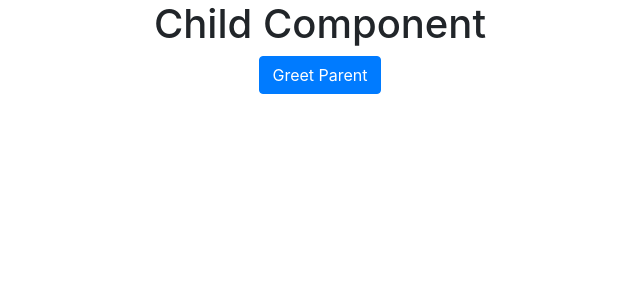
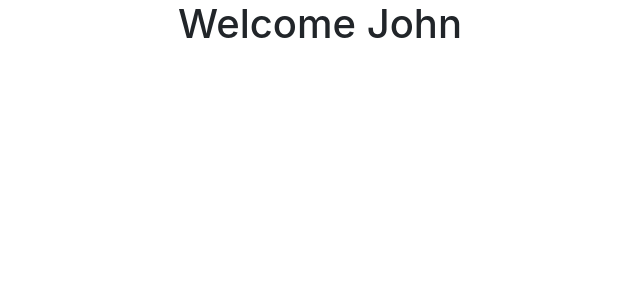
Before and after one commit to Jainil360/Learning_React, a React (Create React App) app in the folder my-first-app/: page / in a window 1280 px wide. Shown: the top 300 px of the page, without its empty margins (320-960 px from the left). Built offline with nearby package versions, Linux system fonts and the light colour scheme.

Commit message:
ReactJS Tutorial - 16 - Conditional Rendering

```diff
--- a/my-first-app/src/App.js
+++ b/my-first-app/src/App.js
@@ -12,6 +12,7 @@ import ClickClass from './react-tutorial-13/clickClass';
 import ClickBindClass from './react-tutorial-14/clickBindClass';
 
 import ParentComponent from './react-tutorial-15/ParentComponent';
+import UserGreeting from './react-tutorial-16/UserGreeting';
 
 
 
@@ -25,7 +26,9 @@ export class App extends Component {
         {/* <ClickFunc/> */}
         {/* <ClickClass/> */}
         {/* <ClickBindClass/> */}
-        <ParentComponent/>
+        {/* <ParentComponent/> */}
+
+        <UserGreeting/>
 
         </div>
     )
--- /dev/null
+++ b/my-first-app/src/react-tutorial-16/UserGreeting.js
@@ -0,0 +1,65 @@
+import React, { Component } from "react";
+
+class UserGreeting extends Component {
+  constructor(props) {
+    super(props);
+
+    this.state = {
+      isLoggedIn: true,
+    };
+  }
+  render() {
+
+    //Approch 1: IF ELSE
+
+    // if (this.state.isLoggedIn) {
+    //   return (
+    //     <div>
+    //       <h1>Welcome John</h1>
+    //     </div>
+    //   );
+    // } else {
+    //   return (
+    //     <div className="container text-center">
+    //       <h1>Welcome Guest</h1>
+    //     </div>
+    //   );
+    // }
+
+
+    //Approch 2: element Variable
+
+    // let message
+    // if (this.state.isLoggedIn) {
+    //     message = <h1>Welcome John</h1>
+    //     }
+    // else {
+    //     message = <h1>Welcome Guest</h1>
+    // }
+    // return (
+    //     <div className="container text-center">
+    //         {message}
+    //     </div>
+    // );
+
+
+    //Approch 3: Turnery Operator
+
+    // return (
+    //     <div className="container text-center">
+    //         {this.state.isLoggedIn ? <h1>Welcome John</h1> : <h1>Welcome Guest</h1>}
+    //     </div>
+    // );
+
+    //Approch 4: short-circuit operator
+
+    return (
+        <div className="container text-center">
+            {this.state.isLoggedIn && <h1>Welcome John</h1>}
+        </div>)
+
+
+  }
+}
+
+export default UserGreeting;
```
